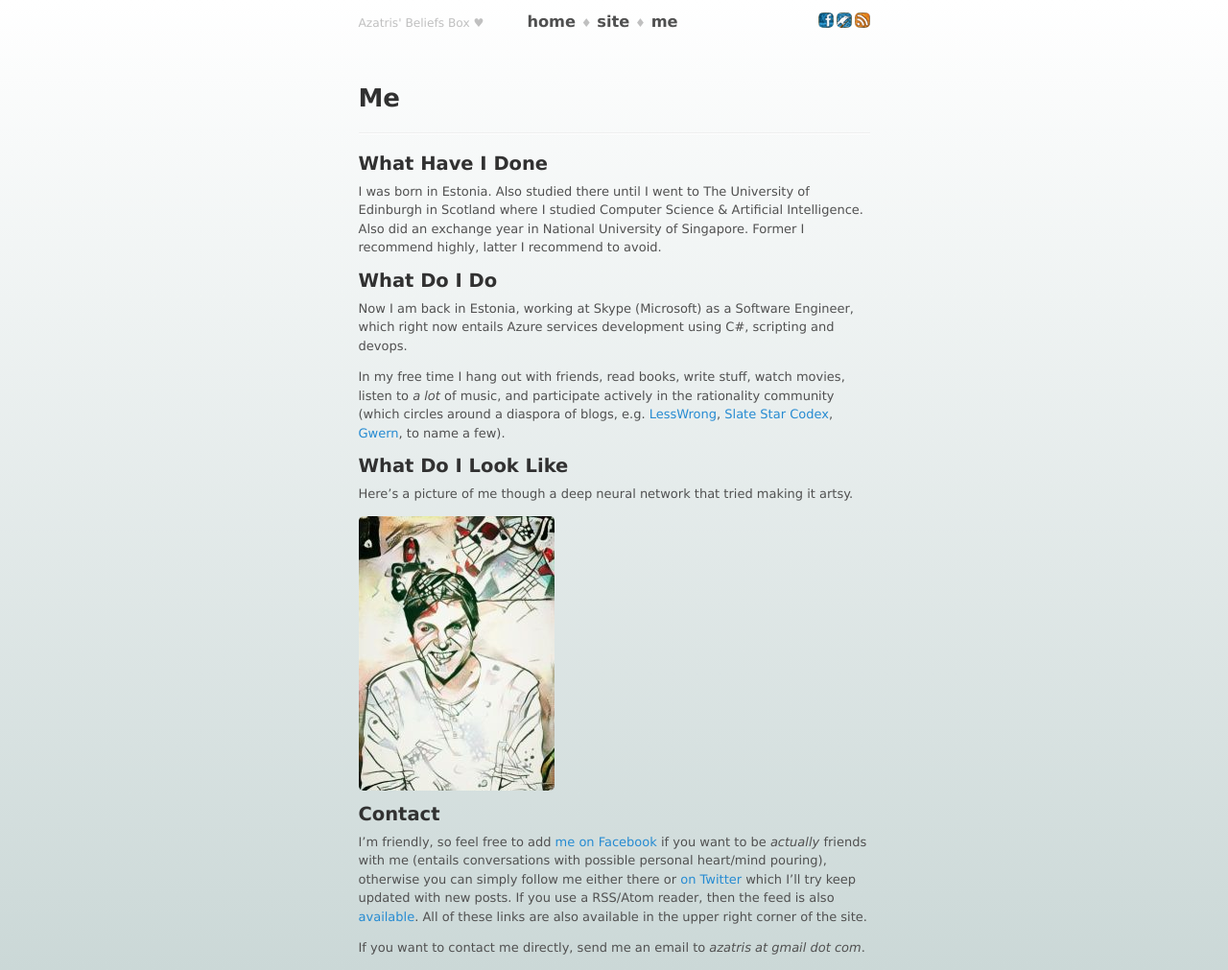
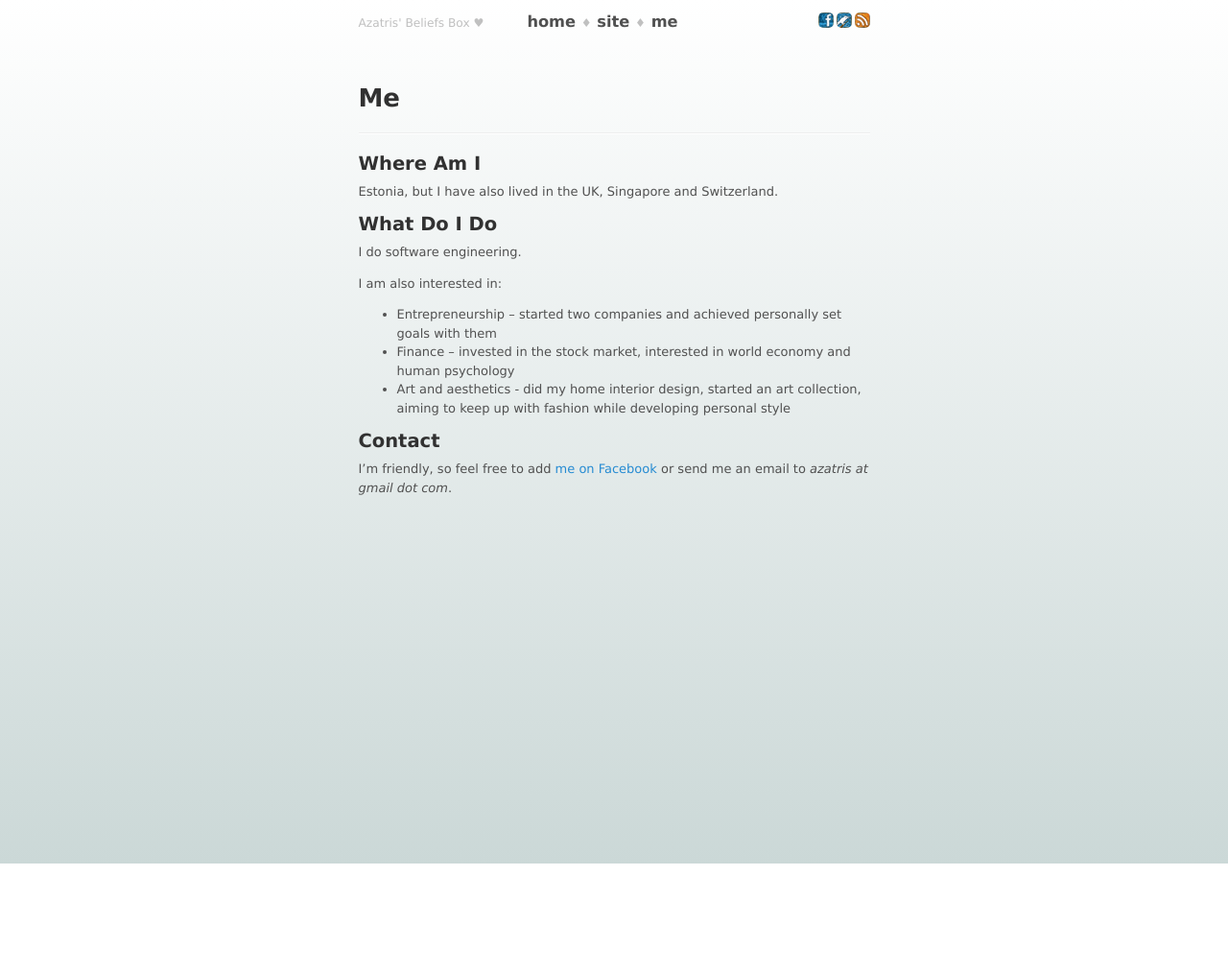
Before and after one commit to azatris/azatris.github.io, a Jekyll site: the page built from me.html, in a window 1280 px wide. Shown: the whole page at 96% size. Built offline with Jekyll 4.4.1, drawn with Linux system fonts in a browser that asks for light colours; after the commit the page ends 900 px from its top, so only the background shows below that.

Commit message:
Rewrite "me" page

```diff
--- a/_includes/me.md
+++ b/_includes/me.md
@@ -2,25 +2,20 @@
 
 - - -
 
-## What Have I Done
+## Where Am I
 
-I was born in Estonia. Also studied there until I went to The University of Edinburgh in Scotland where I studied Computer Science & Artificial Intelligence. Also did an exchange year in National University of Singapore.
-Former I recommend highly, latter I recommend to avoid.
+Estonia, but I have also lived in the UK, Singapore and Switzerland.
 
 ## What Do I Do
 
-Now I am back in Estonia, working at Skype (Microsoft) as a Software Engineer, which right now entails Azure services development using C#, scripting and devops.
+I do software engineering.
 
-In my free time I hang out with friends, read books, write stuff, watch movies, listen to _a lot_ of music, and participate actively in the rationality community (which circles around a diaspora of blogs, e.g. [LessWrong](http://lesswrong.com/), [Slate Star Codex](http://slatestarcodex.com/), [Gwern](http://www.gwern.net/), to name a few).
+I am also interested in:
 
-## What Do I Look Like
-
-Here's a picture of me though a deep neural network that tried making it artsy.
-
-<img src="{{ site.baseurl }}/public/me.jpg">
+* Entrepreneurship – started two companies and achieved personally set goals with them
+* Finance – invested in the stock market, interested in world economy and human psychology
+* Art and aesthetics - did my home interior design, started an art collection, aiming to keep up with fashion while developing personal style
 
 ## Contact
 
-I'm friendly, so feel free to add [me on Facebook](https://www.facebook.com/azatris) if you want to be _actually_ friends with me (entails conversations with possible personal heart/mind pouring), otherwise you can simply follow me either there or [on Twitter](https://twitter.com/azatris) which I'll try keep updated with new posts. If you use a RSS/Atom reader, then the feed is also [available]({{ site.baseurl }}/atom.xml). All of these links are also available in the upper right corner of the site.
-
-If you want to contact me directly, send me an email to _azatris at gmail dot com_.
+I'm friendly, so feel free to add [me on Facebook](https://www.facebook.com/azatris) or send me an email to _azatris at gmail dot com_.
```
Also changed, not shown: public/me.jpg (deleted).
